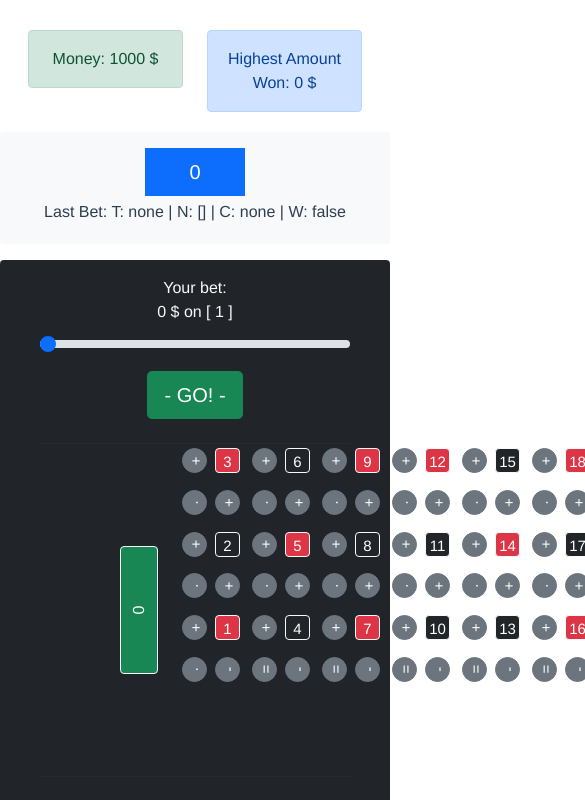
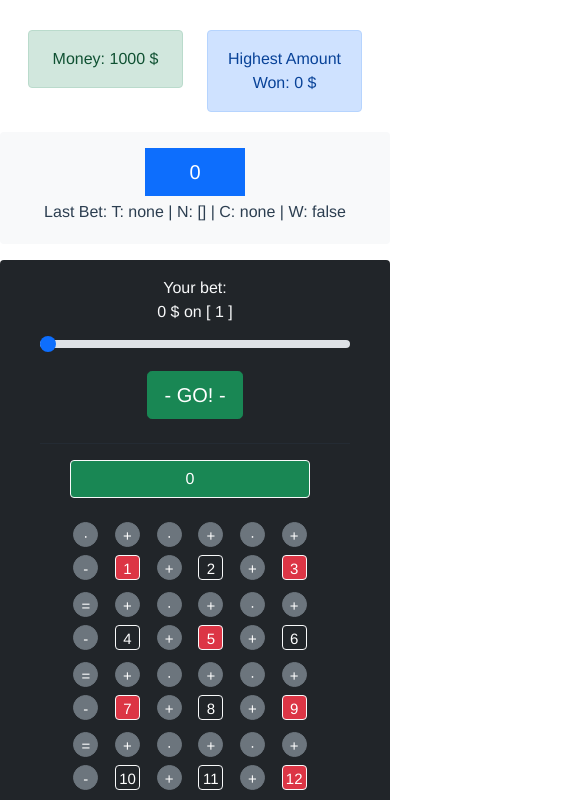
Before and after one commit to Meleemaru2k/roulette-game, a Vue app: page / in a window 390 px wide. Shown: the top 800 px of the page, 585 px wide, since content can reach past the window. Built offline with nearby package versions, Linux system fonts and the light colour scheme.

Commit message:
Re-Added Mobile Layout

```diff
--- a/src/components/PlayerControls.vue
+++ b/src/components/PlayerControls.vue
@@ -397,4 +397,29 @@ export default {
 .colorBtn {
   width: 80px;
 }
+
+@media only screen and (max-width: 600px) {
+  .numField {
+    transform: none;
+    max-height: none;
+    max-width: none;
+    overflow: auto;
+    margin: auto 0;
+    width: 300px;
+  }
+  .numFieldWrapper {
+    max-height: none;
+  }
+
+  .numBtn {
+    //min-width: 50px;
+    width: 25px;
+    height: 25px;
+    font-size: 15px;
+    text-align: center;
+    padding: 2px;
+    margin: 0px;
+    transform: none;
+  }
+}
 </style>
```
